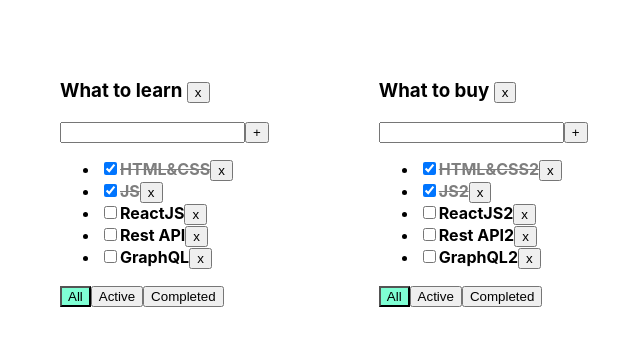
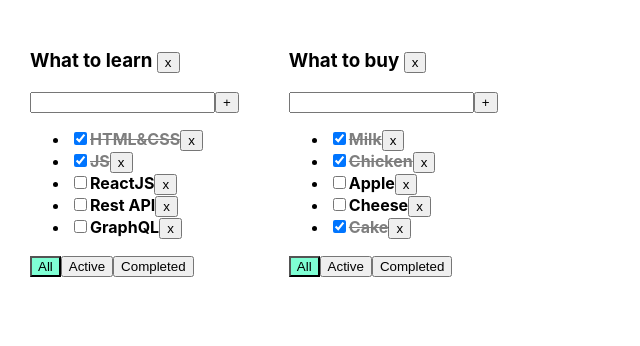
Before and after one commit to vitaliiRss/todolist, a React (Create React App) app: page / in a window 1280 px wide. Shown: the top 346 px of the page, without its empty margins (0-640 px from the left). Built offline with nearby package versions, Linux system fonts and the light colour scheme.

Commit message:
fix: sprint 2 week 1

```diff
--- a/src/App.tsx
+++ b/src/App.tsx
@@ -32,11 +32,11 @@ function App() {
       { id: v1(), title: "GraphQL", isDone: false },
     ],
     [todolistID2]: [
-      { id: v1(), title: "HTML&CSS2", isDone: true },
-      { id: v1(), title: "JS2", isDone: true },
-      { id: v1(), title: "ReactJS2", isDone: false },
-      { id: v1(), title: "Rest API2", isDone: false },
-      { id: v1(), title: "GraphQL2", isDone: false },
+      { id: v1(), title: "Milk", isDone: true },
+      { id: v1(), title: "Сhicken", isDone: true },
+      { id: v1(), title: "Apple", isDone: false },
+      { id: v1(), title: "Cheese", isDone: false },
+      { id: v1(), title: "Cake", isDone: true },
     ]
   });
 
@@ -45,38 +45,32 @@ function App() {
     delete tasks[todolistId]
   }
 
-  const removeTask = (todolistId: string, id: string) => {
-    // tasks = tasks.filter(task => task.id !== taskId)
-    // setTasks(tasks)
-    setTasks({ ...tasks, [todolistId]: tasks[todolistId].filter(task => task.id !== id) })
+  const removeTask = (todolistId: string, taskId: string) => {
+    setTasks({ ...tasks, [todolistId]: tasks[todolistId].filter(task => task.id !== taskId) })
   }
 
   const addTask = (todolistId: string, title: string) => {
-    // const newTask = { id: v1(), title: taskTitle, isDone: false }
-    // setTasks([newTask, ...tasks])
     setTasks({ ...tasks, [todolistId]: [{ id: v1(), title: title, isDone: false }, ...tasks[todolistId]] })
   }
 
   const changeTaskStatus = (todolistId: string, taskId: string, isDone: boolean) => {
-    // setTasks(tasks.map(task => task.id === taskId ? { ...task, isDone: boolean } : task))
     setTasks({ ...tasks, [todolistId]: tasks[todolistId].map(task => task.id === taskId ? { ...task, isDone } : task) })
   }
 
   const changeFilter = (todolistId: string, value: FilterValuesType) => {
-    // setFilter(filterValue)
     setTodolists(todolists.map(el => el.id === todolistId ? { ...el, filter: value } : el))
   }
 
   return (
     <div className="App">
-      {todolists.map((el) => {
+      {todolists.map((todolist) => {
         return (
           <Todolist
-            key={el.id}
-            todolistId={el.id}
-            filter={el.filter}
-            title={el.title}
-            tasks={tasks[el.id]}
+            key={todolist.id}
+            todolistId={todolist.id}
+            filter={todolist.filter}
+            title={todolist.title}
+            tasks={tasks[todolist.id]}
             removeTodolist={removeTodolist}
             removeTask={removeTask}
             addTask={addTask}
--- a/src/TodoList.tsx
+++ b/src/TodoList.tsx
@@ -59,7 +59,7 @@ export function Todolist(props: PropsType) {
   const removeTodolist = () => { props.removeTodolist(props.todolistId) }
 
   return (
-    <div className="App">
+    <div className="todolist">
       <div>
         <h3>{props.title} <button onClick={removeTodolist}>x</button></h3>
         <div>
```
